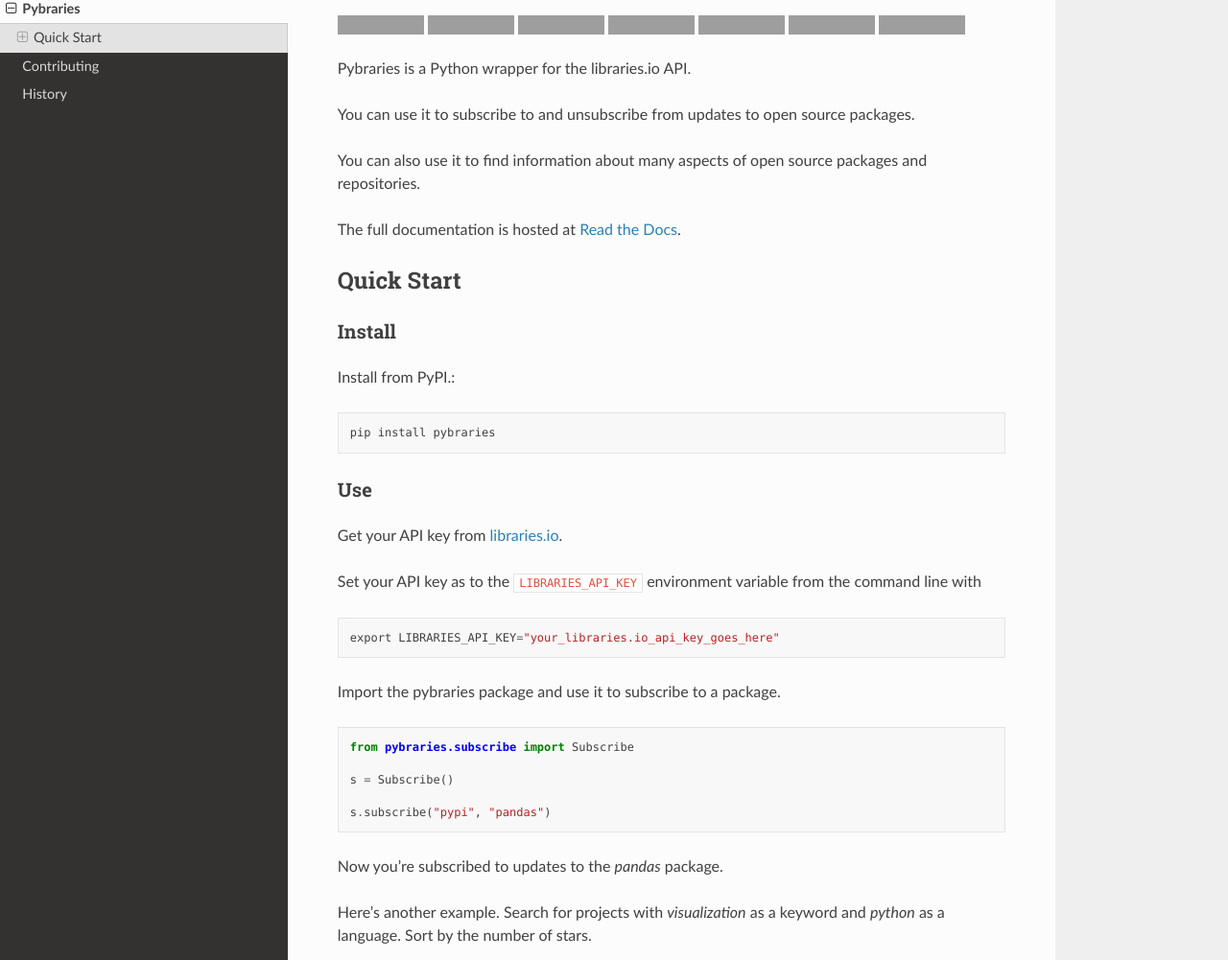
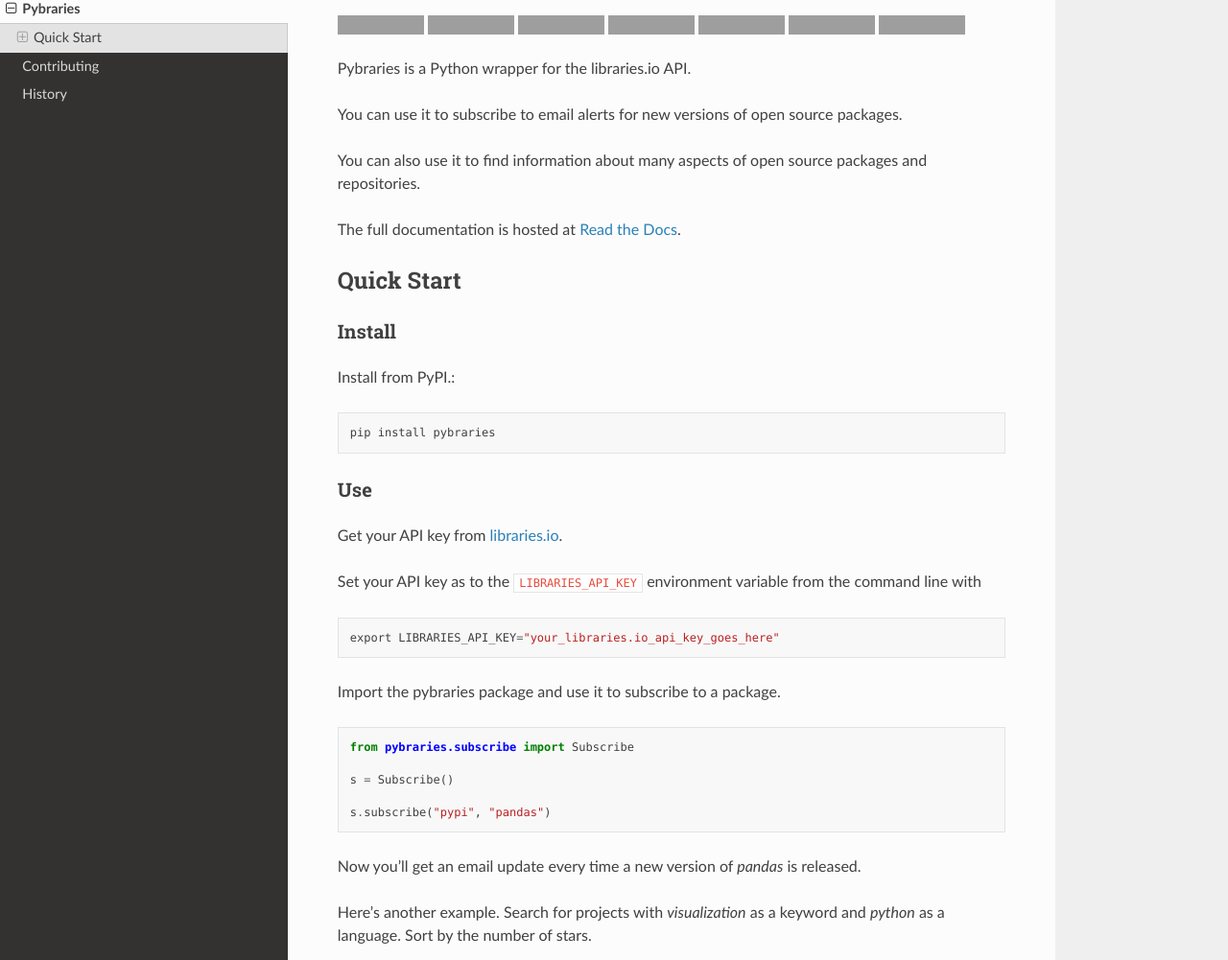
Before and after one commit to pybraries/pybraries, a Sphinx documentation site: the page built from docs/README.rst, in a window 1280 px wide and 1400 px high, cut to the strip 144-1145 px from the top of the window. Shown: the whole strip at 96% size. Built offline with Sphinx 7.4.7 and the Read the Docs theme 2.0.0, drawn with Linux system fonts in a browser that asks for light colours; grey boxes are pictures that could not be loaded.

Commit message:
update readme main description

```diff
--- a/docs/README.rst
+++ b/docs/README.rst
@@ -32,8 +32,8 @@
 
 Pybraries is a Python wrapper for the libraries.io API.
 
-You can use it to subscribe to and unsubscribe from updates
-to open source packages.
+You can use it to subscribe to email alerts for
+new versions of open source packages.
 
 You can also use it to find information about
 many aspects of open source packages and repositories.
@@ -69,7 +69,7 @@
 
     s.subscribe("pypi", "pandas")
 
-Now you're subscribed to updates to the *pandas* package.
+Now you'll get an email update every time a new version of *pandas* is released.
 
 Here's another example.
 Search for projects with *visualization* as a keyword and *python* as a language.
```
